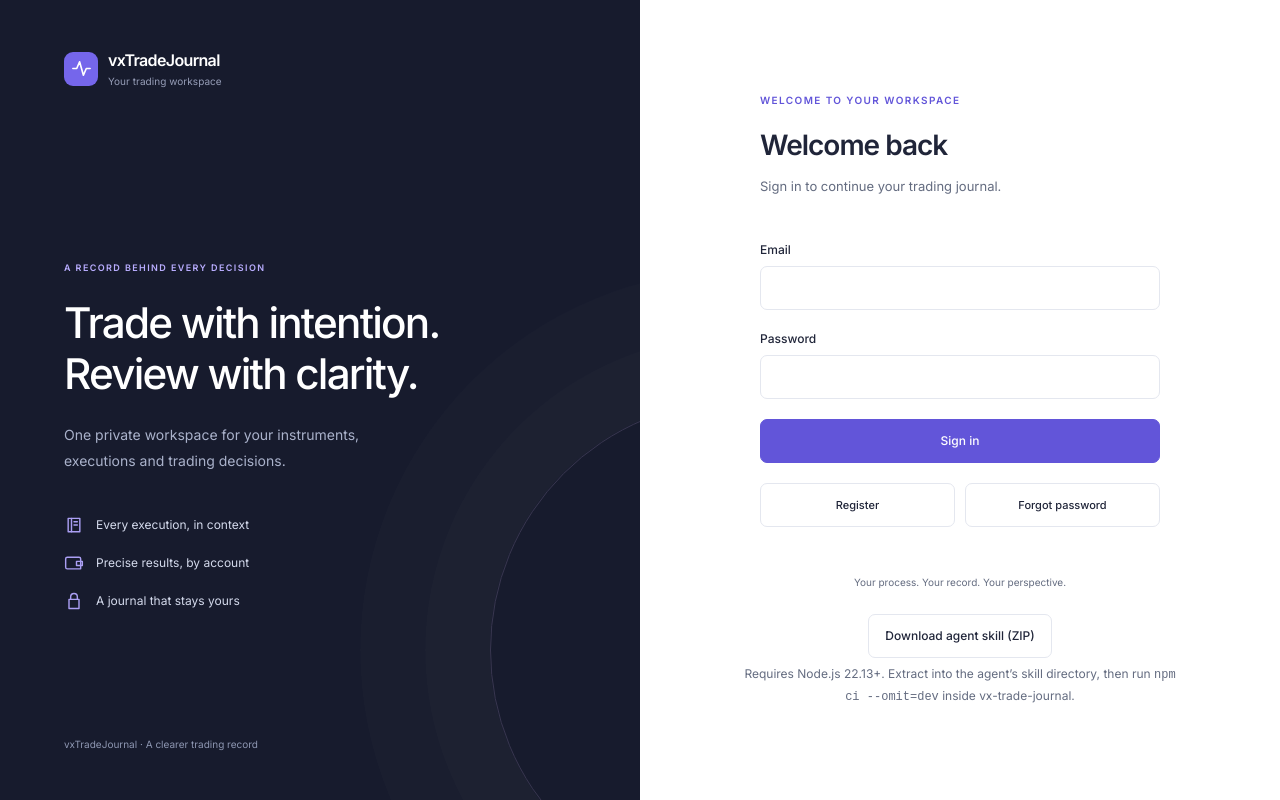
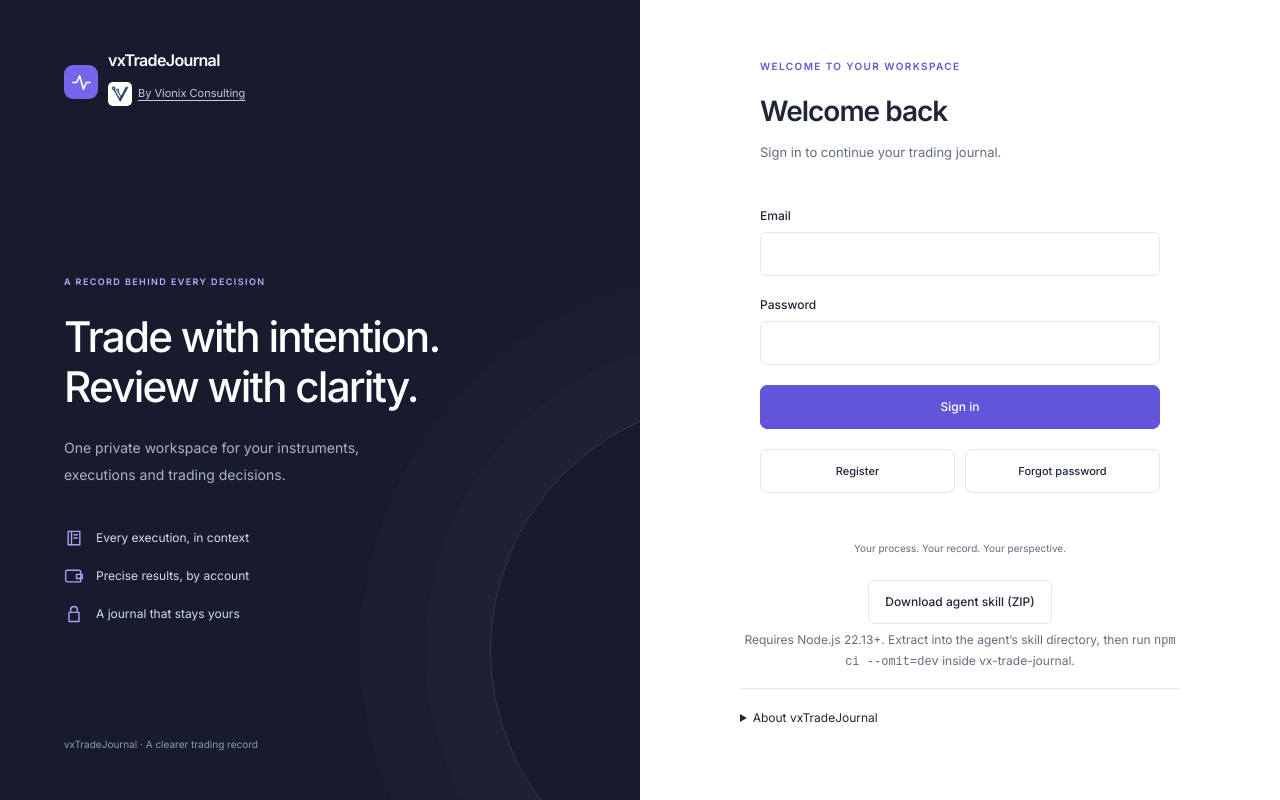
Before and after one commit to vionix-th/vxTradeJournal, a website built with Vite: page index.html in a window 1280 px wide. Built offline with nearby package versions, Linux system fonts and the light colour scheme; some packages are replaced by stand-ins of ours; no server answers.

Commit message:
feat: add Vionix publisher attribution

```diff
--- a/src/ui/app.js
+++ b/src/ui/app.js
@@ -4,6 +4,7 @@ import "@fontsource/inter/latin-600.css";
 import "@fontsource/inter/latin-700.css";
 import "./styles.css";
 import { icon, brand, authFrame } from "./icons.js";
+import { projectInformation } from "./branding.js";
 import { skillDownloadPanel } from "./skill-download.js";
 import { EditorLifecycle } from "./editor-lifecycle.js";
 import { routePolicies } from "./route-policy.js";
@@ -136,6 +137,7 @@ class JournalUI {
       brand(),
       el("span", { class: "nav-label" }, "Workspace"),
       nav,
+      projectInformation(),
       el(
         "details",
         {
--- /dev/null
+++ b/src/ui/branding.js
@@ -0,0 +1,31 @@
+import { el } from './components.js';
+
+export const VIONIX_URL = 'https://vionix.cloud';
+export const REPOSITORY_URL = 'https://github.com/vionix-th/vxTradeJournal';
+
+function externalLink(label, href) {
+  return el('a', { href, target: '_blank', rel: 'noopener noreferrer' }, label);
+}
+
+export function publisherCredit() {
+  const link = externalLink('', VIONIX_URL);
+  link.className = 'publisher-credit';
+  link.setAttribute('aria-label', 'By Vionix Consulting (opens in a new tab)');
+  link.append(
+    el('img', { src: `${import.meta.env.BASE_URL}vionix-logo.png`, alt: '', width: 24, height: 24 }),
+    el('span', {}, 'By Vionix Consulting'),
+  );
+  return link;
+}
+
+export function projectInformation() {
+  return el('details', { class: 'project-information' },
+    el('summary', {}, 'About vxTradeJournal'),
+    el('div', { class: 'project-information-body' },
+      el('p', {}, 'A private trading journal for recording instruments, executions, decisions, and historical results. Created by Vionix Consulting.'),
+      el('nav', { class: 'project-links', 'aria-label': 'Project links' },
+        externalLink('Project on GitHub', REPOSITORY_URL),
+        externalLink('Report an issue', `${REPOSITORY_URL}/issues`),
+        externalLink('Contact Vionix', `${VIONIX_URL}/#contact`)),
+      el('p', { class: 'help' }, `App v${typeof __APP_VERSION__ === 'undefined' ? '0.2.0' : __APP_VERSION__}`)));
+}
--- a/src/ui/icons.js
+++ b/src/ui/icons.js
@@ -1,5 +1,6 @@
 import { el } from './components.js';
 import { skillDownloadPanel } from './skill-download.js';
+import { publisherCredit, projectInformation } from './branding.js';
 const paths = {
   journal: ['M5 4h14v16H5z', 'M9 4v16', 'M12 8h4M12 12h4'],
   instruments: ['M6 3v18M18 3v18M3 8h6v7H3zM15 6h6v10h-6z'],
@@ -26,10 +27,10 @@ export function icon(name, size = 20) {
   return svg;
 }
 export function brand() {
-  return el('div', {class:'brand'}, el('span', {class:'brand-mark'}, icon('activity', 23)), el('div', {}, el('strong', {}, 'vxTradeJournal'), el('span', {class:'brand-caption'}, 'Your trading workspace')));
+  return el('div', {class:'brand'}, el('span', {class:'brand-mark'}, icon('activity', 23)), el('div', {}, el('strong', {}, 'vxTradeJournal'), publisherCredit()));
 }
 export function authFrame(card) {
   return el('main', {class:'auth-shell auth-layout'},
     el('aside', {class:'auth-story'}, brand(), el('div', {class:'auth-intro'}, el('span', {class:'eyebrow'}, 'A record behind every decision'), el('h2', {}, 'Trade with intention.\nReview with clarity.'), el('p', {}, 'One private workspace for your instruments, executions and trading decisions.'), el('div', {class:'auth-features'}, ...[['journal','Every execution, in context'],['accounts','Precise results, by account'],['lock','A journal that stays yours']].map(([name,text])=>el('div', {}, icon(name), text)))), el('p', {class:'auth-story-footer'}, 'vxTradeJournal · A clearer trading record')),
-    el('div', {class:'auth-form-area'}, card, el('p', {class:'auth-footnote'}, 'Your process. Your record. Your perspective.'), skillDownloadPanel()));
+    el('div', {class:'auth-form-area'}, card, el('p', {class:'auth-footnote'}, 'Your process. Your record. Your perspective.'), skillDownloadPanel(), projectInformation()));
 }
--- a/src/ui/styles.css
+++ b/src/ui/styles.css
@@ -89,7 +89,6 @@ svg { flex-shrink: 0; vertical-align: middle; }
 .brand { display: flex; align-items: center; gap: 10px; }
 .brand-mark { display: grid; place-items: center; flex-shrink: 0; width: 34px; height: 34px; color: #fff; background: #7566eb; border-radius: 9px; }
 .brand strong { display: block; color: #fff; font-size: 16px; font-weight: 600; letter-spacing: -.65px; white-space: nowrap; }
-.brand-caption { display: block; margin-top: 2px; color: #969db7; font-size: 10px; letter-spacing: .05px; }
 .sidebar .brand { margin: 0 4px 40px; }
 .nav-label { padding: 0 13px; margin-bottom: 12px; color: #9199b4; font-size: 10px; font-weight: 600; letter-spacing: 1.5px; text-transform: uppercase; }
 .sidebar nav { display: grid; gap: 6px; }
@@ -338,7 +337,6 @@ tbody tr:hover { background: var(--raised); }
   .shell { display: block; }
   .sidebar { position: relative; height: auto; overflow: visible; padding: 18px 16px 12px; }
   .sidebar .brand { margin: 0 0 18px; padding-right: 64px; }
-  .brand-caption { font-size: 9px; }
   .brand strong { font-size: 15px; }
   .brand-mark { width: 30px; height: 30px; border-radius: 8px; }
   .nav-label { display: none; }
@@ -408,3 +406,43 @@ tbody tr:hover { background: var(--raised); }
 @media (prefers-reduced-motion: reduce) {
   *, *::before, *::after { scroll-behavior: auto !important; animation-duration: .01ms !important; transition-duration: .01ms !important; }
 }
+
+/* Publisher attribution is separate from product identity and journal routes. */
+.publisher-credit {
+  display: inline-flex;
+  align-items: center;
+  gap: 6px;
+  min-height: 44px;
+  color: #c6cadd;
+  font-size: 11px;
+  line-height: 1.4;
+  text-decoration: underline;
+}
+.publisher-credit img {
+  flex-shrink: 0;
+  padding: 3px;
+  background: #fff;
+  border-radius: 5px;
+  object-fit: contain;
+}
+.publisher-credit:hover { color: #fff; }
+.project-information {
+  width: min(100%, 440px);
+  margin-top: 16px;
+  padding-top: 8px;
+  border-top: 1px solid var(--border);
+  font-size: 12px;
+}
+.project-information summary {
+  display: list-item;
+  min-height: 44px;
+  padding-block: 12px;
+  cursor: pointer;
+}
+.project-information-body { display: grid; gap: 12px; padding-block: 8px; }
+.project-information-body p { margin: 0; }
+.project-links { display: flex; flex-wrap: wrap; gap: 4px 12px; }
+.project-links a { display: inline-flex; align-items: center; min-height: 44px; }
+.sidebar .project-information { border-color: #30354b; }
+.sidebar .project-links { display: flex; flex-wrap: wrap; gap: 4px 12px; }
+.sidebar .project-links a { color: #d2caff; }
```
Also changed, not shown: docs/DECISIONS.md (+4 -0 lines), docs/PRD.md (+1 -0 lines), tests/e2e/branding.spec.js (added, +41 -0 lines), public/vionix-logo.png (added).
